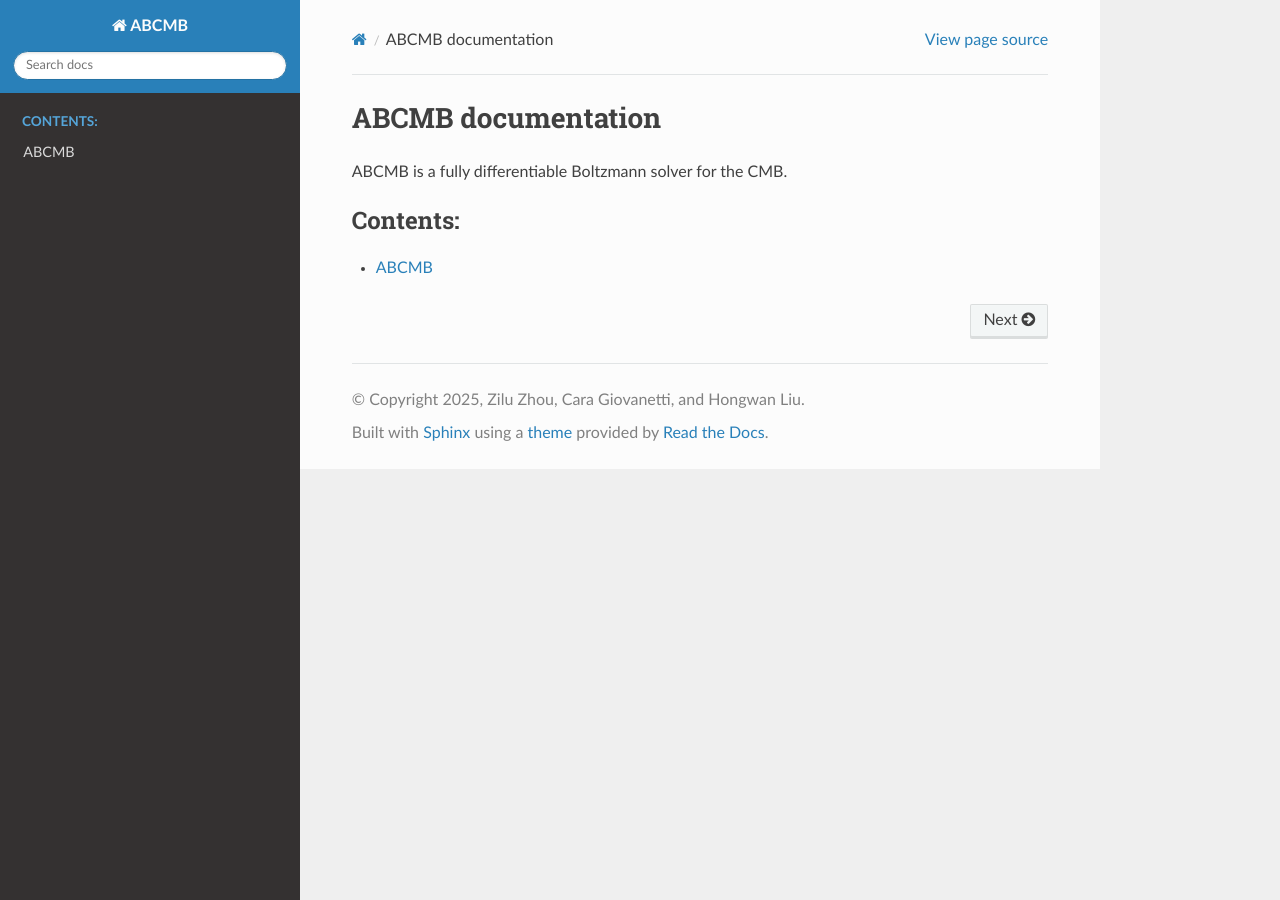
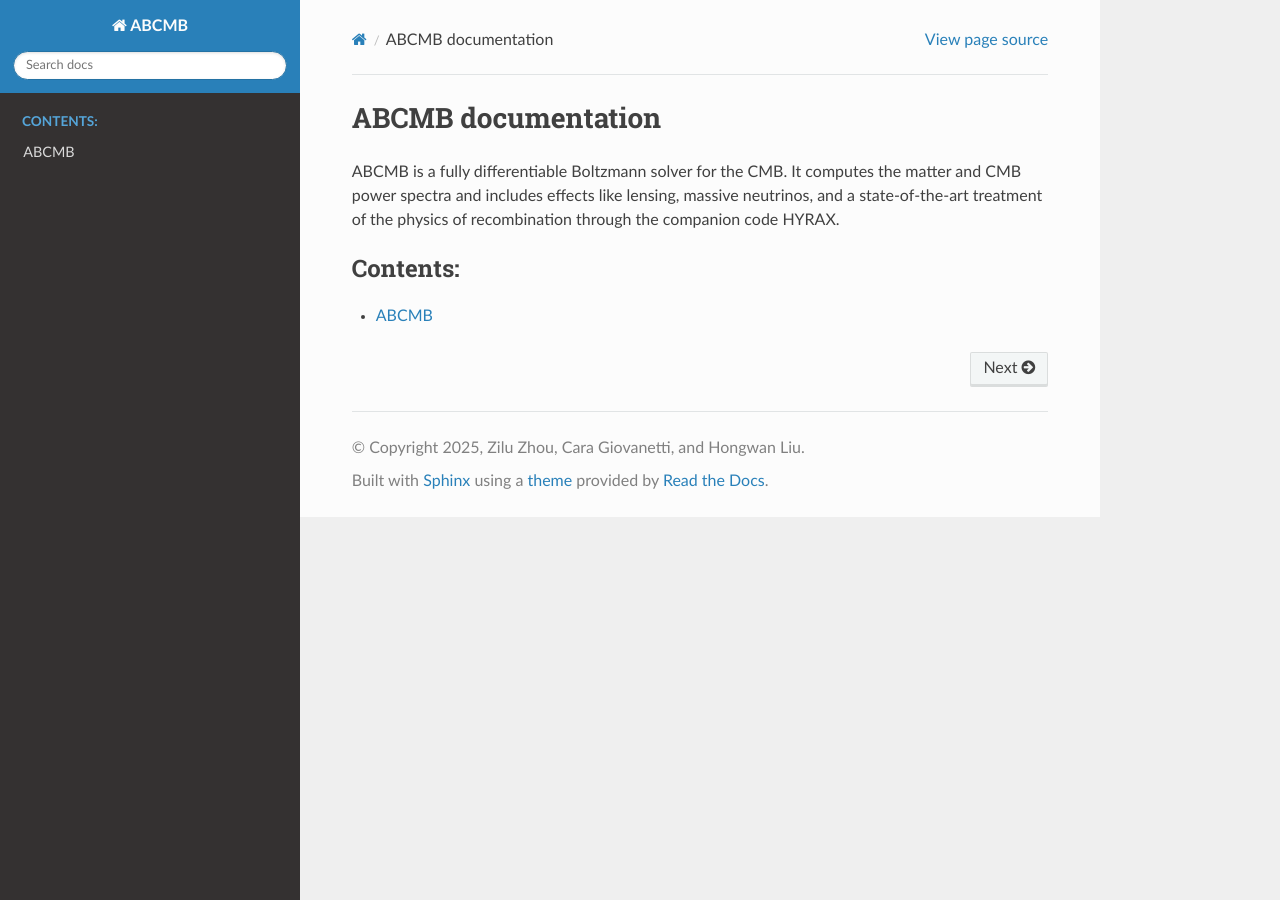
Before and after one commit to mshettyFE/ABCMB, a Sphinx documentation site: the page built from docs/index.rst, in a window 1280 px wide. Built offline with Sphinx 7.4.7 and the Read the Docs theme 3.1.0, drawn with Linux system fonts in a browser that asks for light colours; pages that are not in the unit, such as notebooks, are missing from menus.

Commit message:
landing page

```diff
--- a/docs/index.rst
+++ b/docs/index.rst
@@ -7,6 +7,9 @@ ABCMB documentation
 ===================
 
 ABCMB is a fully differentiable Boltzmann solver for the CMB.
+It computes the matter and CMB power spectra and includes effects
+like lensing, massive neutrinos, and a state-of-the-art treatment
+of the physics of recombination through the companion code HYRAX.
 
 
 .. toctree::
```
